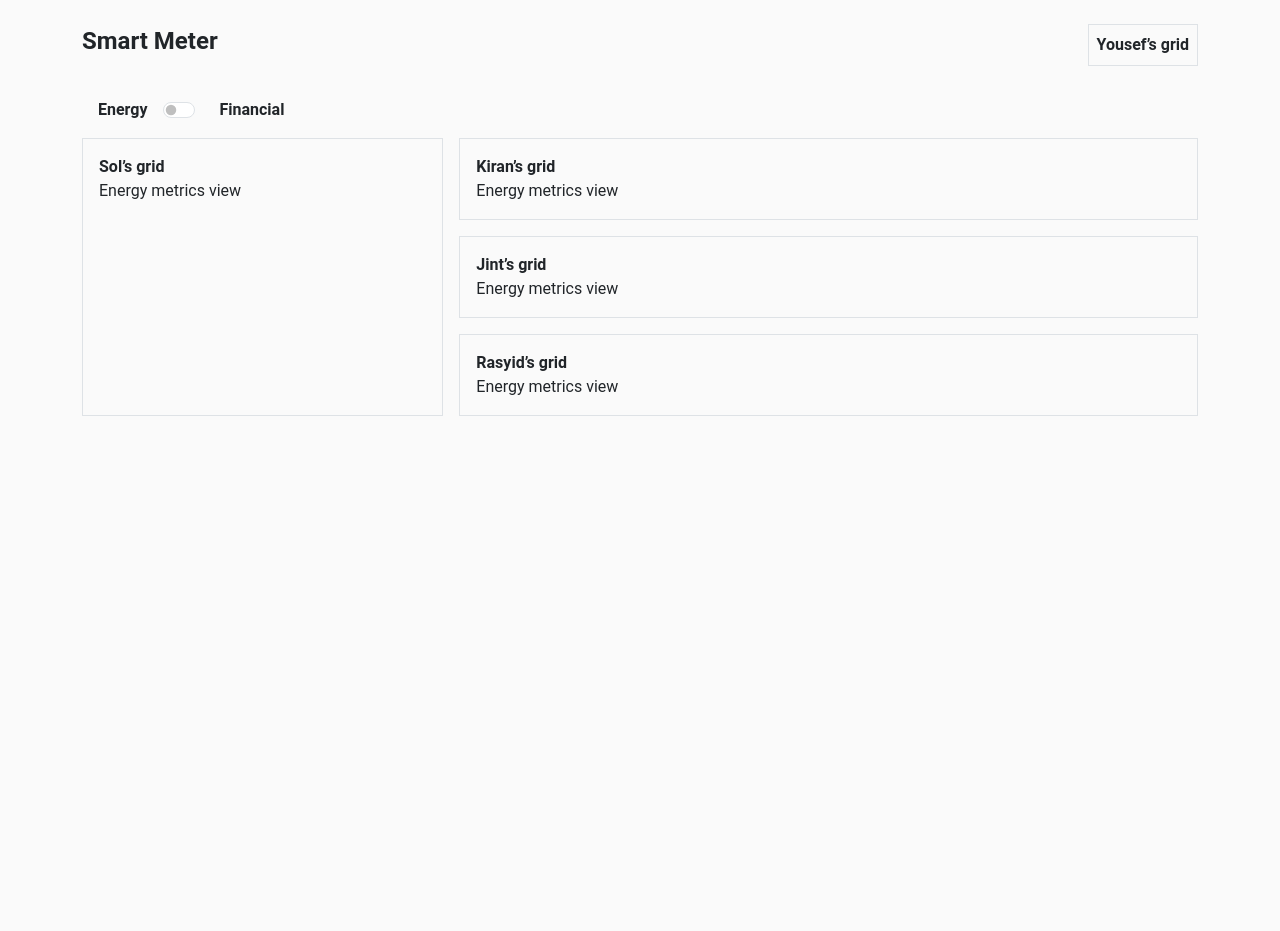
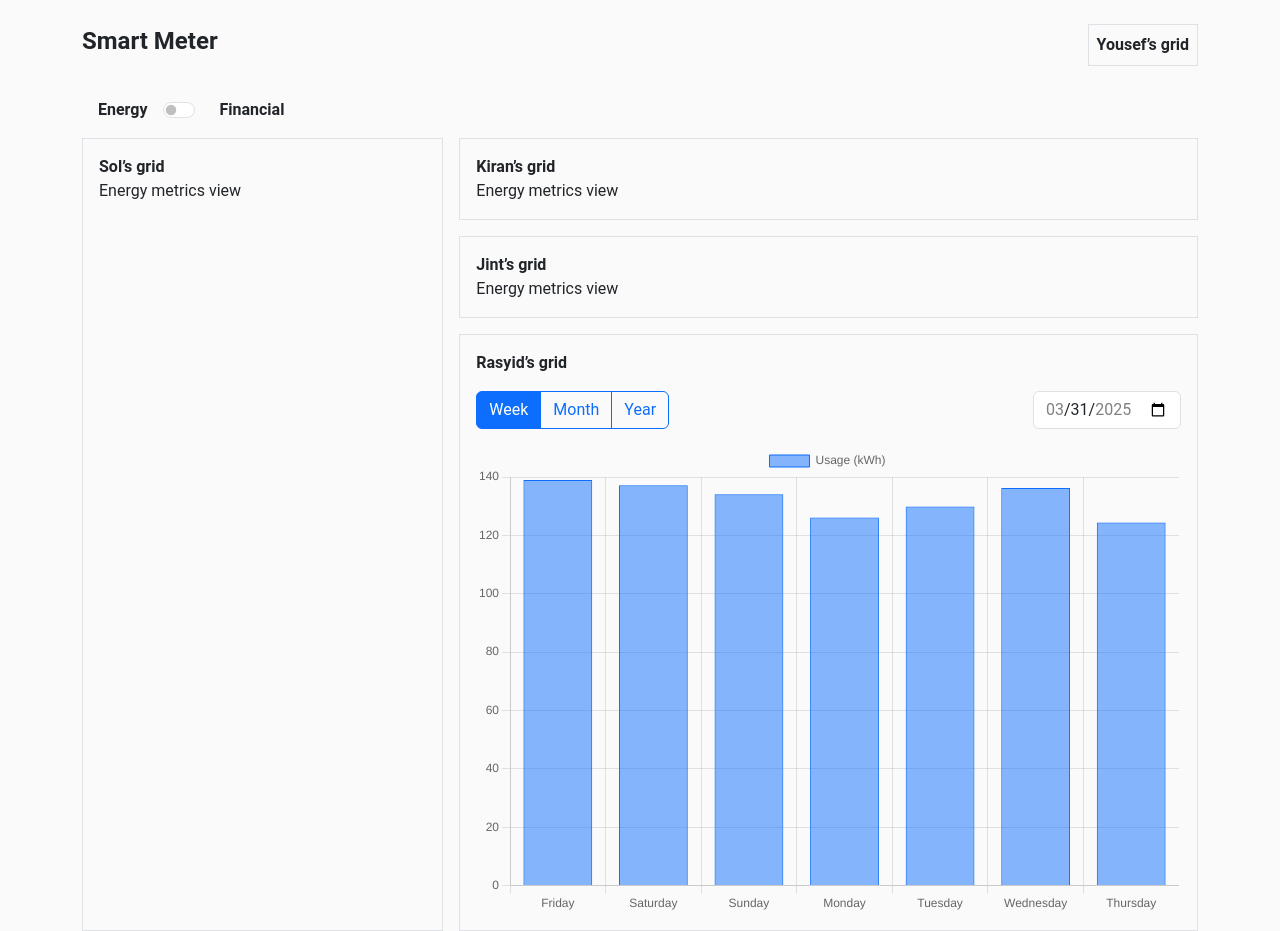
Before and after one commit to mrgw21/smart-meter-ui, a plain HTML site: page index.html in a window 1280 px wide. Before the commit the page ends 800 px from the top, so only its background shows below. Drawn offline with nearby package versions, Linux system fonts and the light colour scheme.

Commit message:
Initialize bar chart component

```diff
--- /dev/null
+++ b/data/usagebetween.json
@@ -0,0 +1,118 @@
+{
+    "week": {
+      "labels": [
+        "Friday",
+        "Saturday",
+        "Sunday",
+        "Monday",
+        "Tuesday",
+        "Wednesday",
+        "Thursday"
+      ],
+      "values": [
+        138.93,
+        137.2,
+        134.12,
+        126.13,
+        129.88,
+        136.26,
+        124.4
+      ]
+    },
+    "month": {
+      "labels": [
+        "2025-02-26",
+        "2025-02-27",
+        "2025-02-28",
+        "2025-03-01",
+        "2025-03-02",
+        "2025-03-03",
+        "2025-03-04",
+        "2025-03-05",
+        "2025-03-06",
+        "2025-03-07",
+        "2025-03-08",
+        "2025-03-09",
+        "2025-03-10",
+        "2025-03-11",
+        "2025-03-12",
+        "2025-03-13",
+        "2025-03-14",
+        "2025-03-15",
+        "2025-03-16",
+        "2025-03-17",
+        "2025-03-18",
+        "2025-03-19",
+        "2025-03-20",
+        "2025-03-21",
+        "2025-03-22",
+        "2025-03-23",
+        "2025-03-24",
+        "2025-03-25",
+        "2025-03-26",
+        "2025-03-27"
+      ],
+      "values": [
+        137.93,
+        124.4,
+        130.71,
+        120.46,
+        134.9,
+        133.52,
+        128.14,
+        125.22,
+        120.9,
+        120.71,
+        130.43,
+        120.29,
+        134.88,
+        128.65,
+        131.64,
+        127.37,
+        136.15,
+        122.74,
+        129.46,
+        128.57,
+        131.77,
+        132.09,
+        130.21,
+        134.41,
+        134.11,
+        138.99,
+        123.42,
+        125.3,
+        133.95,
+        134.53
+      ]
+    },
+    "year": {
+      "labels": [
+        "Apr",
+        "May",
+        "Jun",
+        "Jul",
+        "Aug",
+        "Sep",
+        "Oct",
+        "Nov",
+        "Dec",
+        "Jan",
+        "Feb",
+        "Mar"
+      ],
+      "values": [
+        124.95,
+        129.51,
+        128.98,
+        124.32,
+        121.38,
+        124.64,
+        121.94,
+        125.67,
+        120.6,
+        134.47,
+        121.4,
+        133.63
+      ]
+    }
+  }
--- a/index.html
+++ b/index.html
@@ -62,8 +62,29 @@
             <div class="col-12">
                 <div class="border p-3">
                   <strong>Rasyid’s grid</strong>
-                <div id="rasyid-energy">Energy metrics view</div>
-                <div id="rasyid-finance" style="display: none;">Financial metrics view</div>
+
+                  <!-- Buttons for range selection -->
+                  <div class="d-flex justify-content-between align-items-center mt-3 mb-3 flex-wrap gap-2">
+                    <div class="btn-group" role="group" id="rangeButtons">
+                      <button class="btn btn-outline-primary" data-range="week">Week</button>
+                      <button class="btn btn-outline-primary" data-range="month">Month</button>
+                      <button class="btn btn-outline-primary" data-range="year">Year</button>
+                    </div>
+
+                    <!-- Single calendar date picker -->
+                    <div class="d-flex align-items-center">
+                      <input type="date" class="form-control" id="customDate" />
+                    </div>
+                  </div>
+
+                  <!-- Chart Canvas for Energy Metrics -->
+                  <div id="rasyid-energy">
+                    <canvas id="rasyidChartEnergy" height="200"></canvas>
+                  </div>
+
+                  <!-- Chart Canvas for Financial Metrics -->
+                  <div id="rasyid-finance" style="display: none;">
+                    <canvas id="rasyidChartFinance" height="200"></canvas>
                   </div>
                 </div>
               </div>
@@ -73,7 +94,9 @@
 
 <!-- Scripts (ORDER MATTERS) -->
 <script src="https://cdn.jsdelivr.net/npm/bootstrap@5.3.3/dist/js/bootstrap.bundle.min.js"></script>
+<script src="https://cdn.jsdelivr.net/npm/chart.js@4.4.0/dist/chart.umd.min.js"></script>
 <script src="https://code.jquery.com/jquery-3.6.0.min.js"></script>
+<script src="js/api.js"></script>
 <script src="js/main.js"></script>
 </body>
 </html>
--- a/js/api.js
+++ b/js/api.js
@@ -1,12 +1,14 @@
 const BASE_URL = "https://zerzvoaj5w4euyxnmcipehvgfy0nyllg.lambda-url.eu-west-2.on.aws";
 
-export async function fetchLatest() {
+// Global function to fetch latest usage
+async function fetchLatest() {
   const res = await fetch(`${BASE_URL}/latest`);
   const [[ts, , mW]] = await res.json();
   return mW / 1000;
 }
 
-export async function fetchAvg24h() {
+// Global function to fetch average usage for last 24h
+async function fetchAvg24h() {
   const now = Date.now();
   const dayAgo = now - 24 * 3600 * 1000;
   const res = await fetch(`${BASE_URL}/avgbetween/${Math.floor(dayAgo)}/${Math.floor(now)}`);
--- a/js/main.js
+++ b/js/main.js
@@ -1,3 +1,5 @@
+// main.js
+
 $(document).ready(function () {
     const toggle = $('#metricsToggle');
 
@@ -9,6 +11,10 @@ $(document).ready(function () {
       rasyid: ['#rasyid-energy', '#rasyid-finance'],
     };
 
+    let rasyidChart = null;
+    let usageMockData = {};
+    let currentRange = 'week';
+
     // Apply current mode to all affected grid sections
     function switchMode(mode) {
       const isEnergy = mode === 'energy';
@@ -19,16 +25,84 @@ $(document).ready(function () {
       });
 
       localStorage.setItem('metricsMode', mode);
+      renderChart(currentRange); // Re-render on mode change
     }
 
     // Load saved mode on startup
     const saved = localStorage.getItem('metricsMode') || 'energy';
     toggle.prop('checked', saved === 'financial');
-    switchMode(saved);
 
     // On toggle change, switch mode
     toggle.on('change', function () {
       const mode = $(this).is(':checked') ? 'financial' : 'energy';
       switchMode(mode);
     });
+
+    // Format date YYYY-MM-DD
+    function formatDate(ts) {
+      return new Date(ts).toISOString().split('T')[0];
+    }
+
+    // Setup calendar with max 30 days back
+    function setupDatePicker() {
+      const calendar = $('#customDate');
+      const today = new Date();
+      const minDate = new Date(today);
+      minDate.setDate(today.getDate() - 30);
+
+      calendar.attr('max', formatDate(today));
+      calendar.attr('min', formatDate(minDate));
+      calendar.val(formatDate(today));
+    }
+
+    // Render Chart.js chart
+    function renderChart(range = 'week') {
+      const isEnergy = !$('#metricsToggle').is(':checked');
+      const canvasId = isEnergy ? 'rasyidChartEnergy' : 'rasyidChartFinance';
+      const ctx = document.getElementById(canvasId)?.getContext('2d');
+      if (!ctx) return;
+
+      const data = usageMockData[range];
+      const labels = data?.labels || ['No data'];
+      const values = data?.values || [0];
+
+      if (rasyidChart) rasyidChart.destroy();
+
+      rasyidChart = new Chart(ctx, {
+        type: 'bar',
+        data: {
+          labels,
+          datasets: [{
+            label: 'Usage (kWh)',
+            data: values,
+            backgroundColor: 'rgba(13, 110, 253, 0.5)',
+            borderColor: 'rgba(13, 110, 253, 1)',
+            borderWidth: 1
+          }]
+        },
+        options: {
+          responsive: true,
+          scales: {
+            y: { beginAtZero: true }
+          }
+        }
+      });
+    }
+
+    // On range button click
+    $('#rangeButtons button').on('click', function () {
+      $('#rangeButtons button').removeClass('active');
+      $(this).addClass('active');
+
+      currentRange = $(this).data('range');
+      renderChart(currentRange);
+    });
+
+    // Fetch JSON data and initialize everything
+    $.getJSON('data/usagebetween.json', function (data) {
+      usageMockData = data;
+      setupDatePicker();
+      switchMode(saved);
+      $('#rangeButtons button[data-range="week"]').trigger('click');
+    });
   });
```
Lines whose indentation alone changed are shown as unchanged.
